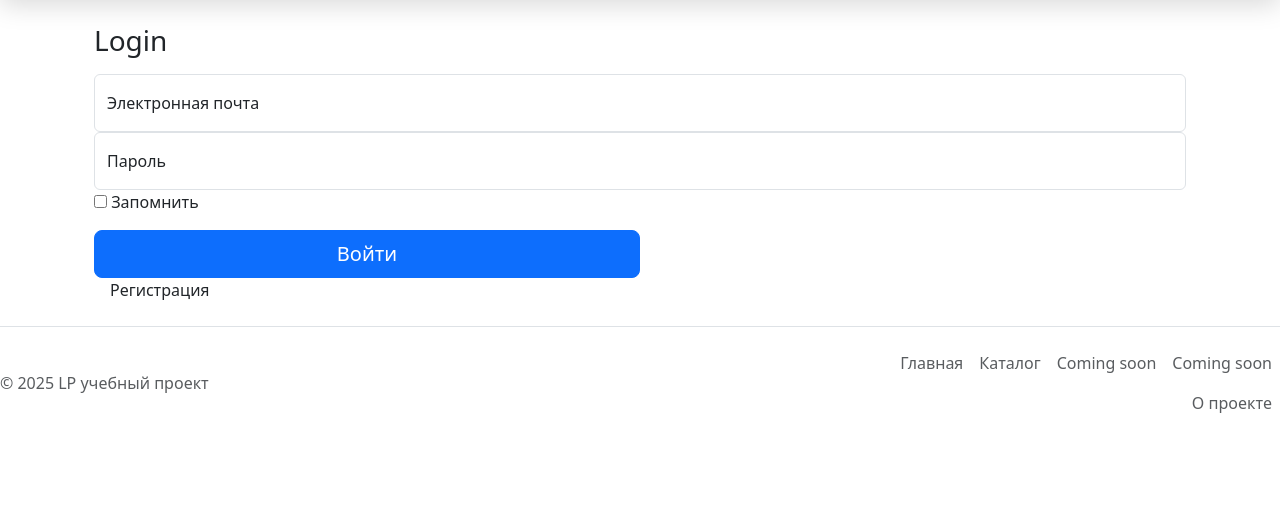
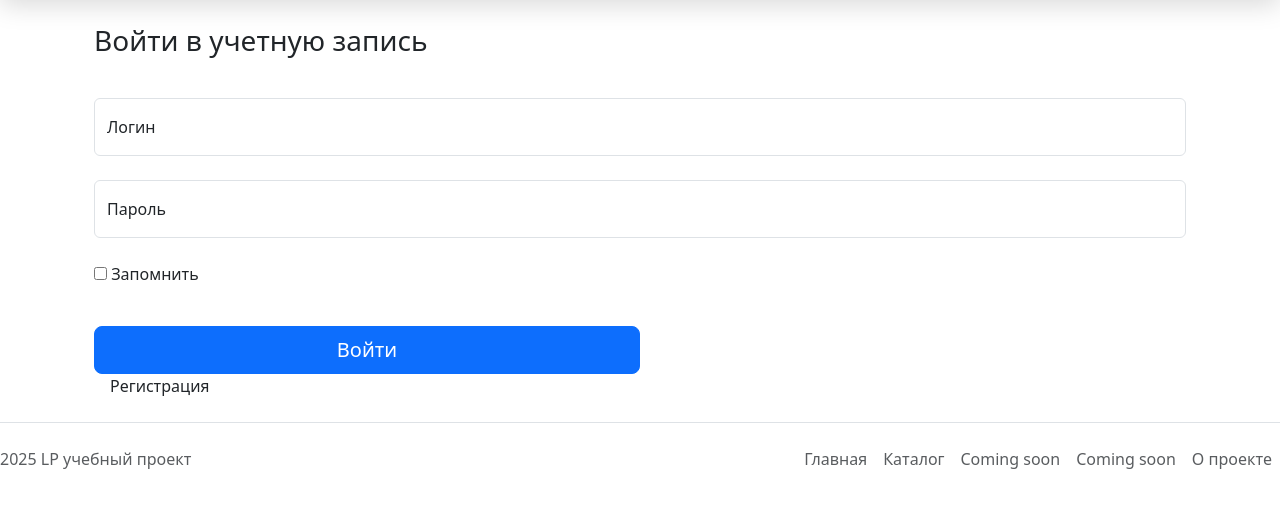
Before and after one commit to allobanov9004/wine_project, a Flask app: page /login in a window 1280 px wide. Shown: the part 103-611 px from the top of the page. Run offline with Flask 3, Linux system fonts and the light colour scheme; some libraries are stand-ins or nearby versions.

```diff
--- a/app/app.py
+++ b/app/app.py
@@ -1,19 +1,17 @@
-from flask import Flask, render_template, request, redirect, url_for, flash
+from flask import Flask, render_template, request, redirect, url_for, flash, session
 from flask_admin import Admin
 from flask_login import LoginManager
 
-from models import Wine, User
-from werkzeug.security import generate_password_hash
+from models import Wine, User, Comment
+from werkzeug.security import generate_password_hash, check_password_hash
 from flask_admin.contrib.sqla import ModelView
 
 
 from db import db_session
 
-from flask_login import LoginManager, login_user, current_user
-from flask_paginate import Pagination, get_page_parameter, get_page_args
+from flask_login import LoginManager, login_user, current_user, logout_user, login_required
 
-
-
+from flask_paginate import Pagination, get_page_args
 
 
 
@@ -23,13 +21,23 @@ app.config["SECRET_KEY"] = "you-will-never-guess"
 admin = Admin(app, name='wineproject')
 admin.add_view(ModelView(User, db_session))
 admin.add_view(ModelView(Wine, db_session))
+admin.add_view(ModelView(Comment, db_session))
 
 login_manager = LoginManager()
+login_manager.init_app(app)
+login_manager.login_view = 'login'
+@login_manager.user_loader
+def load_user(user_id):
+    return User.query.get(user_id)
+
 
 
 @app.route("/")
 def index():
+    if "username" in session:
+        return redirect(url_for("dashboard"))
     return render_template("index.html")
+
 
 
 @app.route("/catalog")
@@ -37,15 +45,12 @@ def catalog():
 
     wines = Wine.query.all()
 
-
     def get_wines(offset=0, per_page=30):
         return wines[offset: offset + per_page]
-
 
     search = False
     total = len(wines)
     page, per_page, offset = get_page_args(page_parameter='page', per_page_parameter='per_page')
-
 
     pagination_wines = get_wines(offset=offset, per_page=per_page)
     pagination = Pagination(page=page, per_page=per_page, total=total, search=search, record_name='позиции')
@@ -53,15 +58,20 @@ def catalog():
     return render_template("catalog.html", data=pagination_wines, pagination=pagination, page=page, per_page=per_page)
 
 
+
 @app.route("/wine/<int:id>")
 def wine_card(id):
     wine = Wine.query.get(id)
-    return render_template("wine.html", data=wine)
+    # comm = Comment.query.get(id)
+    comm = Comment.query.filter_by(wine_id=id).all()
+    return render_template("wine.html", data=wine, comm=comm)
+
 
 
 @app.route("/about")
 def about():
     return render_template("about.html")
+
 
 
 @app.route("/register", methods=["GET", "POST"])
@@ -72,36 +82,90 @@ def register():
             email = request.form.get('email')
             username = request.form.get('username')
             new_user = User(email=email, username=username, password_hash=hash)
-
-            # try:
             db_session.add(new_user)
             db_session.commit()
             flash("вы успешно зарегистрировались")
-            # except Exception as exc:
-            #     print(exc)
-
 
         else:
             flash('Неверно введены данные')
-
 
     return render_template('register.html')
 
 
 
+
 @app.route("/login", methods=["GET", "POST"])
 def login():
+    if request.method == "POST":
+        username = request.form.get("username")
+        password = request.form.get("password")
+
+        if username and password:
+            user = User.query.filter_by(username=username).first()
+
+            if user and check_password_hash(user.password_hash, password):
+                flash(f"Вы вошли как {username}")
+                login_user(user)
+
+                next_page = request.args.get('next')
+
+                redirect(next_page)
+            else:
+                flash("Логин или пароль не корректен")
+        else:
+            flash("Заполните поля почта и пароль")
+
+    if current_user.is_authenticated:
+        return redirect(url_for('index'))
 
     return render_template("login.html")
+
+
 
 
 @app.route("/profile")
 def profile():
     return render_template("profile.html")
 
+
 @app.route('/logout')
+@login_required
 def logout():
-    return 'Logout'
+    logout_user()
+    return redirect(url_for('index'))
+
+
+@app.route('/lgn')
+@login_required
+def admin_index():
+    if current_user.is_admin:
+        return 'Привет админ'
+    else:
+        return 'Ты не админ!'
+
+
+
+@app.route("/create-comment/<wine_id>", methods=["POST"])
+@login_required
+def create_comment(wine_id):
+    text = request.form.get('text')
+
+    if not text:
+        flash('Комментарий не может быть пустым', category='error')
+    else:
+        wine = Wine.query.filter_by(id = wine_id)
+        if wine:
+            comment = Comment(text=text, author=current_user.id, wine_id=wine_id)
+            db_session.add(comment)
+            db_session.commit()
+            print(comment)
+            flash("Комментарий сохранен")
+        else:
+            flash("Комментариев не найдено", category="error")
+
+
+    return redirect(request.referrer)
+
 
 
 if __name__ == "__main__":
--- a/app/templates/base.html
+++ b/app/templates/base.html
@@ -26,21 +26,29 @@
                     </ul>
 
                     <div class="col-md-3 text-end">
+                      {% if current_user.is_authenticated %}
+                          Привет, <a href="{{ url_for('profile') }}" class="">{{current_user}}</a><a href="{{ url_for("logout") }}" class="btn btn-logout">Выйти</a>
+                          {% if current_user.is_admin %}
+                          <a href="{{ url_for("admin.index") }}" class="btn btn-logout">Админ-панель</a>
+                          {% endif %}
+                      {% endif %}
+
+                      {% if not current_user.is_authenticated %}
                     <a href="{{ url_for("login") }}" type="button" class="btn btn-outline-primary me-2">Войти</a>
                     <a href="{{ url_for("register") }}" type="button" class="btn btn-primary">Регистрация</a>
+                    {% endif %}
                     </div>
             </header>
         <div class="container">
             {% block content %}{% endblock %}
-        </div>
-
+          </div>
 
         <footer class="d-flex flex-wrap justify-content-between align-items-center py-3 my-4 border-top">
-          <p class="col-md-4 mb-0 text-body-secondary">© 2025 LP учебный проект</p>
+          <p class="col-md-4 mb-0 text-body-secondary">2025 LP учебный проект</p>
 
 
 
-          <ul class="nav col-md-4 justify-content-end">
+          <ul class="nav col-md-5 justify-content-end">
             <li class="nav-item"><a href="{{ url_for("index") }}" class="nav-link px-2 text-body-secondary">Главная</a></li>
             <li class="nav-item"><a href="{{ url_for("catalog") }}" class="nav-link px-2 text-body-secondary">Каталог</a></li>
             <li class="nav-item"><a href="#" class="nav-link px-2 text-body-secondary">Coming soon</a></li>
@@ -49,6 +57,6 @@
           </ul>
         </footer>
 
-    </div>
+
   </body>
 </html>
--- a/app/templates/login.html
+++ b/app/templates/login.html
@@ -3,28 +3,37 @@
 
 {% block content %}
 
+{% with messages = get_flashed_messages() %}
+  {% if messages %}
+    <ul class=flashes>
+    {% for message in messages %}
+      <li>{{ message }}</li>
+    {% endfor %}
+    </ul>
+  {% endif %}
+{% endwith %}
 
 <div class="container">
 
-        <form action="/login" method="post" class="form-contact">
-            <h1 class="h3 mb-3 fw-normal">Login</h1>
-
+        <form action="/login" method="POST" class="form-contact">
+            <h1 class="h3 mb-3 fw-normal">Войти в учетную запись</h1>
+<br>
                 <div class="form-floating">
-                    <input type="email" class="form-control" id="floatingInput" placeholder="name@example.com">
-                    <label for="floatingInput">Электронная почта</label>
+                    <input type="username" name="username" class="form-control" id="floatingInput" placeholder="user">
+                    <label for="floatingInput">Логин</label>
                 </div>
-
+<br>
                 <div class="form-floating">
-                    <input type="password" class="form-control" id="floatingPassword" placeholder="Password">
+                    <input type="password" name="password" class="form-control" id="floatingPassword" placeholder="Password">
                     <label for="floatingPassword">Пароль</label>
                 </div>
-
+<br>
                 <div class="checkbox mb-3">
                     <label>
                         <input type="checkbox" value="remember-me"> Запомнить
                     </label>
                 </div>
-
+<br>
                 <button class="w-50 btn btn-lg btn-primary" type="submit">Войти</button>
 
                 <p><a href="{{ url_for('register') }}" class="nav-link px-3">Регистрация</a>
--- a/app/templates/profile.html
+++ b/app/templates/profile.html
@@ -2,6 +2,6 @@
 
 {% block content %}
 <h1 class="title">
-  Welcome, Username!
+  Welcome, {{current_user}}!
 </h1>
 {% endblock %}
```
Also changed, not shown: app/models.py (+25 -3 lines), app/templates/admin/index.html (+10 -4 lines), app/templates/index.html (+11 -0 lines), app/templates/register.html (+6 -6 lines), app/templates/wine.html (+38 -0 lines).
